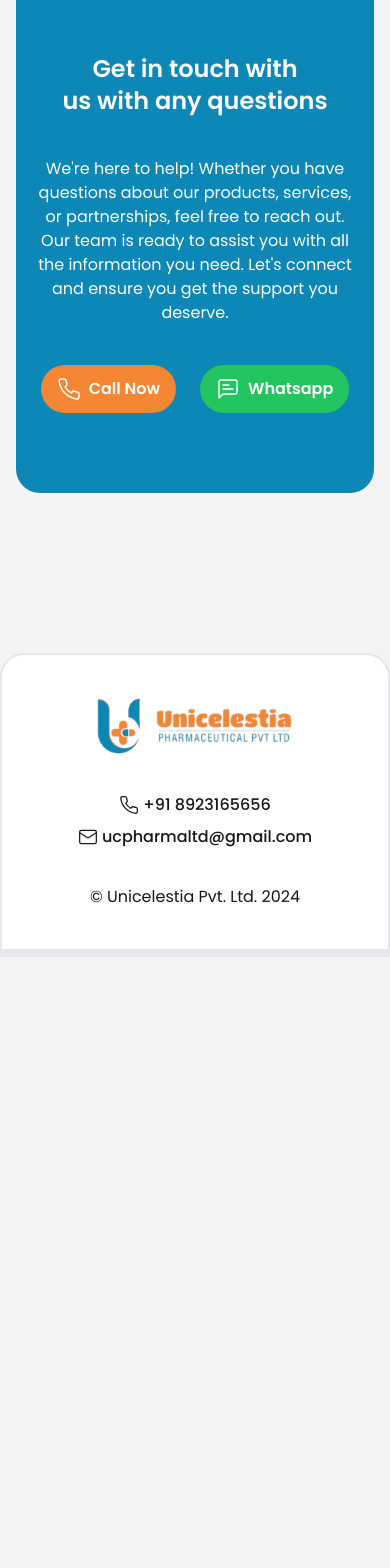
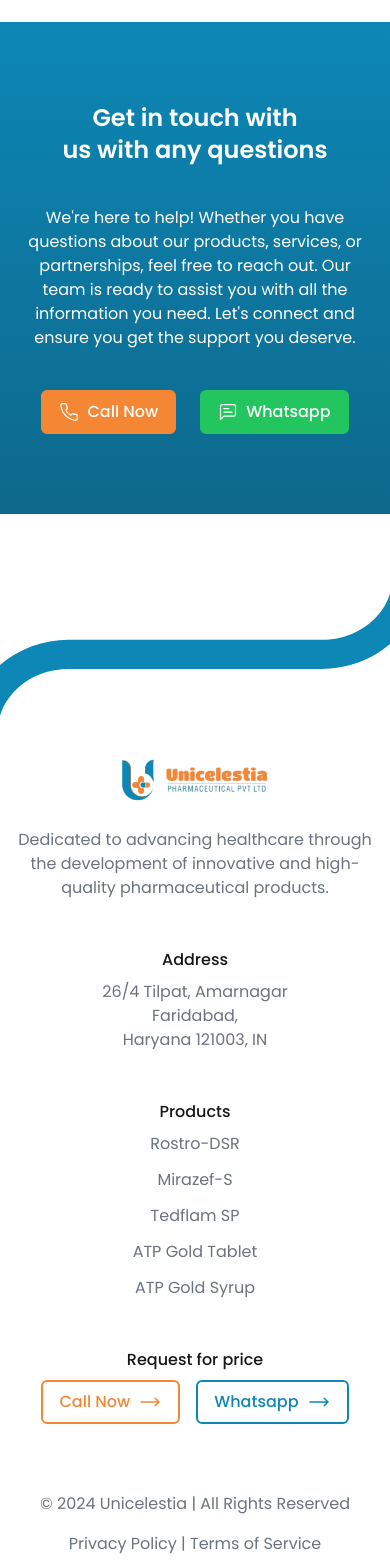
Before and after one commit to iamlokeshdhakar/unicelestia, a Next.js app: page / in a window 390 px wide. Shown: the part 4194-5762 px from the top of the page. Before the commit the page ends 5151 px from the top, so only its background shows below. Built offline with nearby package versions, Linux system fonts and the light colour scheme.

Commit message:
improve footer and navbar

```diff
--- a/src/app/globals.css
+++ b/src/app/globals.css
@@ -3,14 +3,13 @@
 @tailwind utilities;
 
 .light {
-  --background: #f3f3f3;
+  --background: #ffffff;
   --foreground: #171717;
 }
 
 .dark {
   --background: #0a0a0a;
-  --foreground: #ededed;
-  --ad: #c9661f;
+  --foreground: #ffffff;
 }
 
 body {
--- a/src/app/page.tsx
+++ b/src/app/page.tsx
@@ -4,7 +4,7 @@
 
 export default function Home() {
   return (
-    <div className="w-full py-20 px-4  md:px-8">
+    <div className="w-full">
       <div className="w-full h-screen"></div>
       {/* Medicine Box Section */}
       <div className="flex gap-2 items-center">
@@ -30,7 +30,7 @@
         })}
       </div>
 
-      <div className="w-full mx-auto py-20  rounded-3xl  my-20  bg-primaryBlue text-white px-4">
+      <div className="w-full mx-auto py-20 my-20  bg-primaryBlue text-white px-4 bg-gradient-to-b from-primaryBlue to-primaryBlueHover">
         <div className="flex mx-auto flex-col w-full lg:w-1/2 justify-center items-center gap-10">
           <div>
             <h2 className="font-semibold text-2xl md:text-5xl text-center">
@@ -47,21 +47,32 @@
             ensure you get the support you deserve.`}
           </p>
           <div className="flex gap-6 flex-wrap justify-center items-center">
-            <button
-              className={`px-4 md:px-6 rounded-full py-3 w-fit text-white font-semibold  md:text-lg bg-primaryOrange flex justify-center items-center gap-2`}
-            >
-              <Phone size={24} strokeWidth={1.5} />
-              Call Now
+            <button className="flex items-center justify-center space-x-2 rounded-md border-2 border-primaryOrange px-4 py-2 font-medium transition bg-primaryOrange text-white">
+              <span>
+                <Phone size={20} strokeWidth={1.5} />
+              </span>
+              <span> Call Now </span>
             </button>
-            <button
-              className={`px-4 md:px-6 rounded-full py-3  w-fit text-white font-semibold  md:text-lg bg-green-500 flex justify-center items-center gap-2`}
-            >
-              <MessageSquareText size={24} strokeWidth={1.5} />
-              Whatsapp
+
+            <button className="flex items-center justify-center space-x-2 rounded-md border-2 border-green-500 px-4 py-2 font-medium transition bg-green-500 hover:text-white">
+              <span>
+                <MessageSquareText size={20} strokeWidth={1.5} />
+              </span>
+              <span> Whatsapp </span>
             </button>
           </div>
         </div>
       </div>
+
+      <div className="h-fit w-full ">
+        <svg
+          className="inline-block fill-current w-full h-auto text-primaryBlue"
+          viewBox="0 0 1440 450"
+          xmlns="http://www.w3.org/2000/svg"
+        >
+          <path d="M1189.2 169.2H421H253.8C159.8 169.2 69.1 203.1 0 262.6V449.8C30.5 349.9 131.3 276.7 252 276.7H424.1H1187.4C1280.9 276.7 1371 243.2 1440 184.3V0C1408.1 97.9 1308.3 169.2 1189.2 169.2Z"></path>
+        </svg>
+      </div>
     </div>
   )
 }
--- a/src/components/Footer.tsx
+++ b/src/components/Footer.tsx
@@ -1,71 +1,131 @@
-import { Mail, Phone } from "lucide-react"
 import Image from "next/image"
+import Link from "next/link"
 
 export default function Footer() {
   return (
-    // <div className="w-full p-6  border-t-2 border-e-gray-100 bg-white">
-    //   {/* <div className="w-full h-64 bg-orange-200 rounded-2xl"></div> */}
-    //   <div className="w-full h-96 rounded-xl flex justify-center items-center gap-4">
-    //     <div className="w-[30%] flex justify-center items-center">
-    //       <div className="bg-slate-100 p-10 rounded-3xl">
-    //         <Image
-    //           src="/images/flogo.png"
-    //           alt="footer-logo"
-    //           width={200}
-    //           height={300}
-    //         />
-    //       </div>
-    //     </div>
-    //     <div className="w-[70%] flex justify-center items-center">
-    //       <div className=" w-72 h-48 px-4">
-    //         <span className="font-medium text-xl">Quick Links</span>
-    //         <div className="w-full h-full flex flex-col">
-    //           <p>Home</p>
-    //           <p>Medicines</p>
-    //           <p>Get Directions</p>
-    //           <p>Contact Us</p>
-    //         </div>
-    //       </div>
-    //       <div className=" w-72 h-48 px-4">
-    //         <span className="font-medium text-xl">Medicines</span>
-    //         <div className="w-full h-full flex flex-col">
-    //           <p>Tedflam-SP</p>
-    //           <p>ATP Gold Tablet</p>
-    //           <p>ATP Gold Syrup</p>
-    //           <p>Rostro-DSR</p>
-    //           <p>Mirazef-S</p>
-    //         </div>
-    //       </div>
-    //       <div className=" w-72 h-48 px-4">
-    //         <span className="font-medium text-xl">Contact Us</span>
-    //         <div className="w-full h-full flex flex-col">
-    //           <p>+91 8923165656</p>
-    //           <p>ucpharmaltd@gmail.com</p>
-    //         </div>
-    //       </div>
-    //     </div>
-    //   </div>
-    // </div>
-
-    <div className="w-full flex justify-between px-10 items-center flex-col md:flex-row bg-white py-10 border-2 border-b-8 gap-9 rounded-t-3xl">
+    <footer className="bg-white">
+      <div className="mx-auto grid max-w-screen-xl gap-y-8 gap-x-12 px-4 py-10 md:grid-cols-2 xl:grid-cols-4 xl:px-10">
+        <div className="max-w-sm mx-auto md:mx-0 text-center md:text-left">
+          <div className="mb-6 flex h-12 items-center justify-center md:justify-between space-x-2">
             <Image
+              alt="logo"
               src={"/images/full-logo.png"}
-        alt="footer-logo"
-        width={200}
-        height={100}
+              width={150}
+              height={20}
             />
-      <div className="flex justify-center items-center text-base font-medium gap-2 md:gap-6 flex-wrap ">
-        <span className="flex gap-1 justify-center items-center cursor-pointer hover:text-primaryOrange">
-          <Phone size={20} strokeWidth={1.5} />
-          +91 8923165656
+          </div>
+          <div className="text-gray-500">
+            Dedicated to advancing healthcare through the development of
+            innovative and high-quality pharmaceutical products.
+          </div>
+        </div>
+        <div className="text-center md:text-left">
+          <div className="mt-4 mb-2 font-medium xl:mb-4">Address</div>
+          <div className="text-gray-500">
+            26/4 Tilpat, Amarnagar <br />
+            Faridabad, <br />
+            Haryana 121003, IN
+          </div>
+        </div>
+        <div className="text-center md:text-left">
+          <div className="mt-4 mb-2 font-medium xl:mb-4">Products</div>
+          <nav aria-label="Footer Navigation" className="text-gray-500">
+            <ul className="space-y-3">
+              <li>
+                <Link
+                  className="hover:text-blue-600 hover:underline"
+                  href="/products/medicine-name"
+                >
+                  Rostro-DSR
+                </Link>
+              </li>
+              <li>
+                <Link
+                  className="hover:text-blue-600 hover:underline"
+                  href="/products/medicine-name"
+                >
+                  Mirazef-S
+                </Link>
+              </li>
+              <li>
+                <Link
+                  className="hover:text-blue-600 hover:underline"
+                  href="/products/medicine-name"
+                >
+                  Tedflam SP
+                </Link>
+              </li>
+              <li>
+                <Link
+                  className="hover:text-blue-600 hover:underline"
+                  href="/products/medicine-name"
+                >
+                  ATP Gold Tablet
+                </Link>
+              </li>
+              <li>
+                <Link
+                  className="hover:text-blue-600 hover:underline"
+                  href="/products/medicine-name"
+                >
+                  ATP Gold Syrup
+                </Link>
+              </li>
+            </ul>
+          </nav>
+        </div>
+        <div className="text-center md:text-left">
+          <div className="mt-4 mb-2 font-medium xl:mb-4">Request for price</div>
+          <div className="flex flex-col">
+            <div className="mb-4 flex gap-4 flex-wrap justify-center md:justify-start">
+              <button className="flex items-center justify-center space-x-2 rounded-md border-2 border-primaryOrange px-4 py-2 font-medium text-primaryOrange transition hover:bg-primaryOrange hover:text-white">
+                <span> Call Now </span>
+                <span>
+                  <svg
+                    xmlns="http://www.w3.org/2000/svg"
+                    viewBox="0 0 24 24"
+                    fill="currentColor"
+                    className="h-6 w-6"
+                  >
+                    <path
+                      fillRule="evenodd"
+                      d="M16.72 7.72a.75.75 0 011.06 0l3.75 3.75a.75.75 0 010 1.06l-3.75 3.75a.75.75 0 11-1.06-1.06l2.47-2.47H3a.75.75 0 010-1.5h16.19l-2.47-2.47a.75.75 0 010-1.06z"
+                      clipRule="evenodd"
+                    />
+                  </svg>
                 </span>
-        <span className="flex gap-1 justify-center items-center cursor-pointer hover:text-primaryBlue">
-          <Mail size={20} strokeWidth={1.5} />
-          ucpharmaltd@gmail.com
+              </button>
+              <button className="flex items-center justify-center space-x-2 rounded-md border-2 border-primaryBlue px-4 py-2 font-medium text-primaryBlue transition hover:bg-primaryBlue hover:text-white">
+                <span> Whatsapp </span>
+                <span>
+                  <svg
+                    xmlns="http://www.w3.org/2000/svg"
+                    viewBox="0 0 24 24"
+                    fill="currentColor"
+                    className="h-6 w-6"
+                  >
+                    <path
+                      fillRule="evenodd"
+                      d="M16.72 7.72a.75.75 0 011.06 0l3.75 3.75a.75.75 0 010 1.06l-3.75 3.75a.75.75 0 11-1.06-1.06l2.47-2.47H3a.75.75 0 010-1.5h16.19l-2.47-2.47a.75.75 0 010-1.06z"
+                      clipRule="evenodd"
+                    />
+                  </svg>
                 </span>
+              </button>
             </div>
-
-      <p>© Unicelestia Pvt. Ltd. 2024</p>
           </div>
+        </div>
+      </div>
+      <div className="bg-white">
+        <div className="mx-auto flex max-w-screen-xl flex-col gap-y-4 px-4 py-3 text-center text-gray-500 sm:flex-row sm:justify-between sm:text-left">
+          <div className="">© 2024 Unicelestia | All Rights Reserved</div>
+          <div className="">
+            <Link href="#">Privacy Policy </Link>
+            <span>|</span>
+            <Link href="#"> Terms of Service</Link>
+          </div>
+        </div>
+      </div>
+    </footer>
   )
 }
--- a/src/components/Navbar/Navbar.tsx
+++ b/src/components/Navbar/Navbar.tsx
@@ -7,11 +7,11 @@
 const Navbar = () => {
   const menuBar = [
     { label: "Home", href: "/#home" },
-    { label: "Medicines", href: "/#gallery" }
+    { label: "Products", href: "#gallery" }
   ]
   return (
-    <div className="w-full flex justify-center h-16 items-center z-40 font-semibold bg-white">
-      <div className="w-full fixed h-16 z-50 px-6 flex items-center justify-between border-b-2 border-e-gray-100 overflow-hidden bg-white rounded-b-3xl">
+    <div className="w-full flex justify-center h-16 items-center z-40 font-semibold ">
+      <div className="w-full fixed h-16 z-50 px-6 flex items-center justify-between overflow-hidden bg-white">
         <Link href="/">
           <Image
             src={"/images/full-logo.png"}
--- a/src/components/Navbar/NavbarButtons.tsx
+++ b/src/components/Navbar/NavbarButtons.tsx
@@ -1,21 +1,41 @@
-import Link from "next/link"
-
 export const NavbarButtons = () => {
   return (
     <>
-      <Link target="_blank" href={"#"}>
-        <button className="px-4 py-2 text-primaryOrange border-primaryOrange border-2 rounded-full hover:bg-primaryOrange hover:text-white ">
-          Get Direction
-        </button>
-      </Link>
-      <Link
-        target="_blank"
-        href={"https://api.whatsapp.com/send?phone=918923165656"}
-      >
-        <button className="px-4 py-2 bg-primaryBlue border-primaryBlue border-2 text-white  rounded-full hover:bg-primaryBlueHover">
-          Contact Us
-        </button>
-      </Link>
+      <button className="flex items-center justify-center space-x-2 rounded-md border-2 border-primaryOrange px-4 py-1 font-medium text-primaryOrange transition hover:bg-primaryOrange hover:text-white">
+        <span> Call Now </span>
+        <span>
+          <svg
+            xmlns="http://www.w3.org/2000/svg"
+            viewBox="0 0 24 24"
+            fill="currentColor"
+            className="h-6 w-6"
+          >
+            <path
+              fillRule="evenodd"
+              d="M16.72 7.72a.75.75 0 011.06 0l3.75 3.75a.75.75 0 010 1.06l-3.75 3.75a.75.75 0 11-1.06-1.06l2.47-2.47H3a.75.75 0 010-1.5h16.19l-2.47-2.47a.75.75 0 010-1.06z"
+              clipRule="evenodd"
+            />
+          </svg>
+        </span>
+      </button>
+
+      <button className="flex items-center justify-center space-x-2 rounded-md border-2 border-primaryBlue px-4 py-1 font-medium text-primaryBlue transition hover:bg-primaryBlue hover:text-white">
+        <span> Whatsapp </span>
+        <span>
+          <svg
+            xmlns="http://www.w3.org/2000/svg"
+            viewBox="0 0 24 24"
+            fill="currentColor"
+            className="h-6 w-6"
+          >
+            <path
+              fillRule="evenodd"
+              d="M16.72 7.72a.75.75 0 011.06 0l3.75 3.75a.75.75 0 010 1.06l-3.75 3.75a.75.75 0 11-1.06-1.06l2.47-2.47H3a.75.75 0 010-1.5h16.19l-2.47-2.47a.75.75 0 010-1.06z"
+              clipRule="evenodd"
+            />
+          </svg>
+        </span>
+      </button>
     </>
   )
 }
--- a/src/lib/constant.ts
+++ b/src/lib/constant.ts
@@ -18,7 +18,7 @@
     color: "primaryOrange",
     bgColor: "bg-[#f5843433]",
     theme:
-      "bg-primaryOrange border-2 border-primaryOrange hover:bg-primaryOrangeHover"
+      "bg-primaryOrange border-2 border-primaryOrange hover:bg-primaryOrange"
   },
   {
     formula:
@@ -39,7 +39,7 @@
     color: "primaryOrange",
     bgColor: "bg-[#f5843433]",
     theme:
-      "bg-primaryOrange border-2 border-primaryOrange hover:bg-primaryOrangeHover"
+      "bg-primaryOrange border-2 border-primaryOrange hover:bg-primaryOrange"
   },
   {
     formula: "Lycopene with Multivitamins & Multiminerals Syrup",
--- a/tailwind.config.ts
+++ b/tailwind.config.ts
@@ -15,7 +15,6 @@
         primaryBlue: "#0C87B6",
         primaryOrange: "#F58634",
         primaryBlueHover: "#0e688b",
-        primaryOrangeHover: "#c9661f"
       },
       borderRadius: {
         lg: "var(--radius)",
```
Also changed, not shown: public/images/logo.png. Lines whose indentation alone changed are shown as unchanged.
